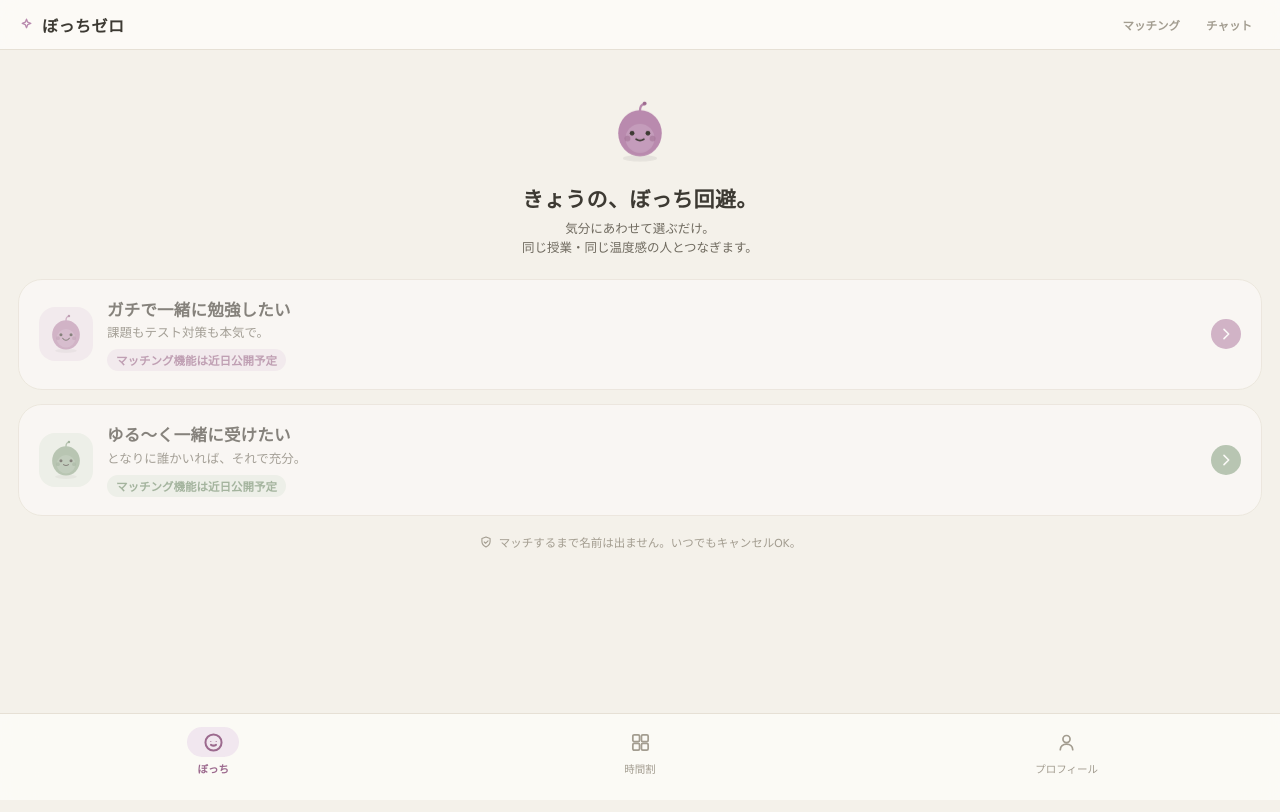
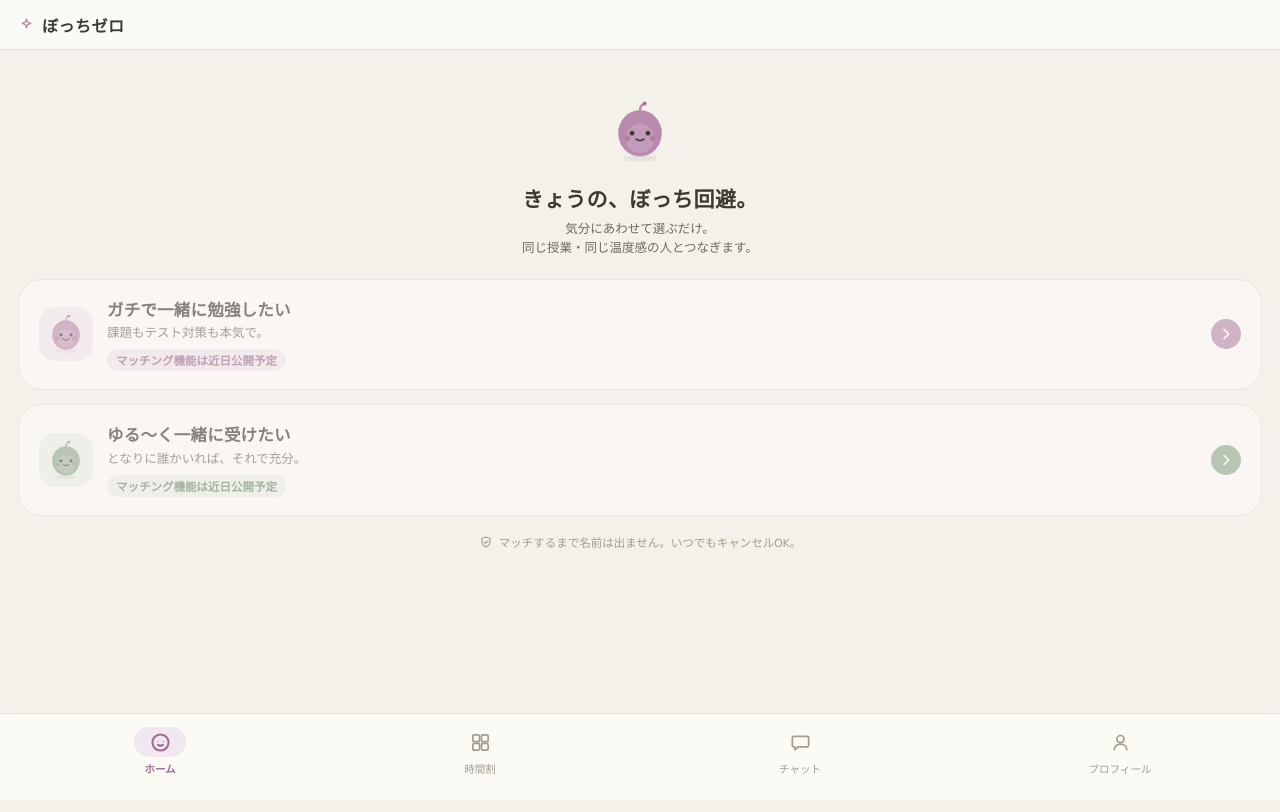
Before and after one commit to Kohe-M/SDT-G9, a React (Vite) app: page /timetable in a window 1280 px wide. Shown: the top 812 px of the page. Built offline with nearby package versions, Linux system fonts and the light colour scheme; no server answers; a web font is replaced by a local one.

Commit message:
Add navigation routing foundation

```diff
--- a/src/components/BottomTabBar.jsx
+++ b/src/components/BottomTabBar.jsx
@@ -1,10 +1,12 @@
 import { useLocation, useNavigate } from "react-router-dom";
 import { C, Icon } from "./DesignSystem";
+import { chatsPath, homePath, profilePath, timetablePath } from "../constants/routes";
 
 const TABS = [
-  { id: "bocchi",    label: "ぼっち",       icon: "bocchi",  path: "/"          },
-  { id: "timetable", label: "時間割",        icon: "grid",    path: "/timetable" },
-  { id: "profile",   label: "プロフィール",  icon: "person",  path: "/profile"   },
+  { id: "home",      label: "ホーム",        icon: "bocchi", path: homePath()      },
+  { id: "timetable", label: "時間割",        icon: "grid",   path: timetablePath() },
+  { id: "chats",     label: "チャット",      icon: "chat",   path: chatsPath()     },
+  { id: "profile",   label: "プロフィール",  icon: "person", path: profilePath()   },
 ];
 
 // これらのパスではタブバーを非表示にする
@@ -19,8 +21,9 @@ export default function BottomTabBar() {
 
   const active = (() => {
     if (location.pathname.startsWith("/timetable")) return "timetable";
+    if (location.pathname.startsWith("/chats"))     return "chats";
     if (location.pathname.startsWith("/profile"))   return "profile";
-    return "bocchi";
+    return "home";
   })();
 
   return (
@@ -40,10 +43,11 @@ export default function BottomTabBar() {
             <button
               key={tab.id}
               onClick={() => navigate(tab.path)}
+              aria-current={on ? "page" : undefined}
               style={{
                 appearance: "none", border: "none", background: "transparent", cursor: "pointer",
                 display: "flex", flexDirection: "column", alignItems: "center", gap: 4,
-                padding: "4px 14px", flex: 1, fontFamily: "inherit",
+                padding: "4px 6px", flex: "1 1 0", minWidth: 0, minHeight: 48, fontFamily: "inherit",
               }}
             >
               <div style={{
--- a/src/components/Header.jsx
+++ b/src/components/Header.jsx
@@ -1,13 +1,6 @@
-import { Link, NavLink } from "react-router-dom";
+import { Link } from "react-router-dom";
 import { C, Icon } from "./DesignSystem";
 import { ROUTES } from "../constants/routes";
-
-// 開発中のみ表示するページへのショートカットリンク
-// BottomTabBar (ホーム/時間割/プロフィール) では到達できないページへの導線
-const DEV_LINKS = [
-  { label: "マッチング", to: ROUTES.MATCHING_TEST },
-  { label: "チャット",   to: ROUTES.CHAT_TEST },
-];
 
 export default function Header() {
   return (
@@ -45,30 +38,6 @@ export default function Header() {
           ぼっちゼロ
         </span>
       </Link>
-
-      {/* 開発用ショートカット（未実装画面への導線） */}
-      {import.meta.env.DEV && (
-        <nav aria-label="開発用ナビゲーション" style={{ display: "flex", gap: 6 }}>
-          {DEV_LINKS.map((item) => (
-            <NavLink
-              key={item.to}
-              to={item.to}
-              style={({ isActive }) => ({
-                fontSize: 11.5,
-                fontWeight: 600,
-                color: isActive ? C.mauveDeep : C.inkFaint,
-                textDecoration: "none",
-                background: isActive ? C.mauveSoft : "transparent",
-                padding: "4px 10px",
-                borderRadius: 999,
-                transition: "all .13s ease",
-              })}
-            >
-              {item.label}
-            </NavLink>
-          ))}
-        </nav>
-      )}
     </div>
   );
 }
--- a/src/constants/routes.js
+++ b/src/constants/routes.js
@@ -1,9 +1,63 @@
+export function homePath() {
+  return "/";
+}
+
+export function loginPath() {
+  return "/login";
+}
+
+export function profilePath() {
+  return "/profile";
+}
+
+export function timetablePath() {
+  return "/timetable";
+}
+
+export function classSearchPath() {
+  return "/classes/search";
+}
+
+export function chatsPath() {
+  return "/chats";
+}
+
+function requireRouteParam(value, name) {
+  if (value === undefined || value === null || value === "") {
+    throw new Error(`${name} is required`);
+  }
+  return String(value);
+}
+
+function appendQuery(path, params) {
+  const query = new URLSearchParams();
+
+  Object.entries(params).forEach(([key, value]) => {
+    if (value !== undefined && value !== null && value !== "") {
+      query.set(key, String(value));
+    }
+  });
+
+  const queryString = query.toString();
+  return queryString ? `${path}?${queryString}` : path;
+}
+
+export function matchingPath({ classCode, dayOfWeek, period, term } = {}) {
+  const path = `/matching/${encodeURIComponent(requireRouteParam(classCode, "classCode"))}`;
+  return appendQuery(path, { dayOfWeek, period, term });
+}
+
+export function chatPath({ groupId } = {}) {
+  return `/chat/${encodeURIComponent(requireRouteParam(groupId, "groupId"))}`;
+}
+
 export const ROUTES = {
-  HOME: "/",
-  LOGIN: "/login",
-  PROFILE: "/profile",
-  TIMETABLE: "/timetable",
-  CLASS_SEARCH: "/classes/search",
-  MATCHING_TEST: "/matching/TEST101",
-  CHAT_TEST: "/chat/test-group",
+  HOME: homePath(),
+  LOGIN: loginPath(),
+  PROFILE: profilePath(),
+  TIMETABLE: timetablePath(),
+  CLASS_SEARCH: classSearchPath(),
+  CHATS: chatsPath(),
+  MATCHING_TEST: matchingPath({ classCode: "TEST101" }),
+  CHAT_TEST: chatPath({ groupId: "test-group" }),
 };
--- /dev/null
+++ b/src/pages/ChatListPage.jsx
@@ -0,0 +1,23 @@
+import { C } from "../components/DesignSystem";
+
+export default function ChatListPage() {
+  return (
+    <div style={{ background: C.bg, minHeight: "100vh", padding: "24px 18px 40px" }}>
+      <section
+        style={{
+          background: C.card,
+          border: `1px solid ${C.line}`,
+          borderRadius: 18,
+          padding: "22px 20px",
+        }}
+      >
+        <h1 style={{ margin: 0, fontSize: 24, fontWeight: 700, color: C.ink }}>
+          チャット
+        </h1>
+        <p style={{ margin: "10px 0 0", fontSize: 14, lineHeight: 1.7, color: C.inkSoft }}>
+          マッチング成立後、この画面からグループチャットを開けます。
+        </p>
+      </section>
+    </div>
+  );
+}
--- a/src/routes/AppRoutes.jsx
+++ b/src/routes/AppRoutes.jsx
@@ -1,5 +1,6 @@
 import { HashRouter, Route, Routes } from "react-router-dom";
 import Layout from "../components/Layout";
+import ChatListPage from "../pages/ChatListPage";
 import ChatPage from "../pages/ChatPage";
 import ClassSearchPage from "../pages/ClassSearchPage";
 import HomePage from "../pages/HomePage";
@@ -20,6 +21,7 @@ export function AppRoutesContent() {
         <Route path="/classes/search" element={<ClassSearchPage />} />
         <Route element={<RequireAuth />}>
           <Route path="/profile" element={<ProfilePage />} />
+          <Route path="/chats" element={<ChatListPage />} />
           <Route path="/matching/:classCode" element={<MatchingPage />} />
           <Route path="/chat/:groupId" element={<ChatPage />} />
         </Route>
```
Also changed, not shown: 2 other files (tests, documents, lock files or other folders).
